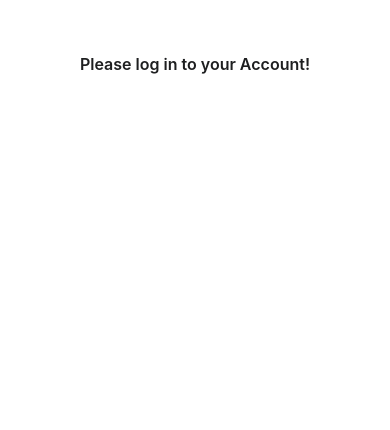
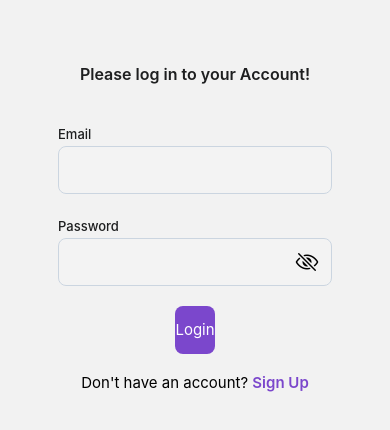
Before and after one commit to RahmanC/fastamoni, a React Native app: screen / in a window 390 px wide. Shown: the top 430 px of the page. Built offline with nearby package versions, Linux system fonts and the light colour scheme.

Commit message:
login screen and reusable button

```diff
--- a/src/configs/Colors.ts
+++ b/src/configs/Colors.ts
@@ -6,7 +6,8 @@ const Colors = {
   Purple: "#7B47CC",
   Yellow: "#F3C948",
   Border: "#CBD5E0",
-  Background: "#FAF4EE",
+  Background: "#F4F4FE",
+  InputBackground: "#FFFFFF20",
   androidShadow: "rgba(17, 17, 17, 0.2)",
   iosShadow: "rgba(17, 17, 17, 0.06)",
 };
--- /dev/null
+++ b/src/elements/AppButton/index.tsx
@@ -0,0 +1,37 @@
+import React from "react";
+import { StyleSheet, TouchableOpacity } from "react-native";
+
+import { Colors } from "configs";
+
+import Text from "elements/Text";
+import { ButtonProps } from "type/input";
+
+const AppButton = ({ title, onPress, style, styleText }: ButtonProps) => {
+  return (
+    <TouchableOpacity
+      style={[styles.container, style]}
+      activeOpacity={0.54}
+      onPress={onPress}
+    >
+      <Text style={[styles.title, styleText]} center type="H5">
+        {title}
+      </Text>
+    </TouchableOpacity>
+  );
+};
+
+export default AppButton;
+
+const styles = StyleSheet.create({
+  container: {
+    paddingVertical: 15,
+    minWidth: "100%",
+    borderRadius: 8,
+    alignItems: "center",
+    justifyContent: "center",
+    backgroundColor: Colors.Purple,
+  },
+  title: {
+    color: Colors.White,
+  },
+});
--- a/src/elements/TextInput/index.tsx
+++ b/src/elements/TextInput/index.tsx
@@ -37,7 +37,7 @@ export default ({
         style,
         {
           borderColor: Colors.Border,
-          backgroundColor: Colors.Background,
+          backgroundColor: Colors.InputBackground,
         },
         props.multiline && styles.multi,
       ]}
@@ -94,6 +94,7 @@ const styles = StyleSheet.create({
     borderWidth: 1,
     flexDirection: "row",
     alignItems: "center",
+    minWidth: "100%",
   },
   iconView: {
     width: 24,
--- a/src/elements/layout/Screen.tsx
+++ b/src/elements/layout/Screen.tsx
@@ -21,7 +21,7 @@ const styles = StyleSheet.create({
   screen: {
     paddingTop: Constants.statusBarHeight,
     flex: 1,
-    backgroundColor: Colors.White,
+    backgroundColor: Colors.Background,
   },
   view: {
     flex: 1,
--- a/src/screens/auth/Login.tsx
+++ b/src/screens/auth/Login.tsx
@@ -1,30 +1,100 @@
 import { ScrollView, StyleSheet, View } from "react-native";
-import React from "react";
+import React, { useCallback, useState } from "react";
 import Text from "elements/Text";
-import Screen from "elements/layout/Screen";
 import Constants from "expo-constants";
+import InputApp from "elements/InputApp";
+import { Ionicons } from "@expo/vector-icons";
+import { Colors } from "configs";
+import routes from "navigation/routes";
+import { useNavigation } from "@react-navigation/native";
+import AppButton from "elements/AppButton";
 
 export default function Login() {
+  const { navigate }: any = useNavigation();
+  const [email, setEmail] = useState("");
+  const [password, setPassword] = useState("");
+  const [visiblePassword, setVisiblePassword] = useState(false);
+
+  const onShowHidePassword = useCallback(() => {
+    setVisiblePassword((prev) => !prev);
+  }, []);
+
+  const onSignUp = useCallback(() => {
+    navigate(routes.SIGNUP);
+  }, [navigate]);
+
   return (
-    <Screen>
+    <View style={styles.container}>
       <ScrollView showsVerticalScrollIndicator={false}>
         <View style={styles.header}>
           <Text type="H4" style={styles.headerText}>
             Please log in to your Account!
           </Text>
+          <View style={styles.inputLogin}>
+            <InputApp title={"Email"} value={email} onChangeText={setEmail} />
+            <InputApp
+              title={"Password"}
+              value={password}
+              onChangeText={setPassword}
+              secureTextEntry={!visiblePassword}
+              marginTop={24}
+              icon={
+                <Ionicons
+                  name={
+                    visiblePassword ? "md-eye-outline" : "md-eye-off-outline"
+                  }
+                  size={24}
+                  color="black"
+                />
+              }
+              isShowIcon
+              iconPress={onShowHidePassword}
+            />
+          </View>
+          <View style={styles.button}>
+            <AppButton title="Login" />
+          </View>
+
+          <View style={styles.signUp}>
+            <Text type="H5" color={Colors.Black}>
+              Don't have an account?{" "}
+              <Text
+                type="H5"
+                color={Colors.Purple}
+                style={{ fontWeight: "600" }}
+                onPress={onSignUp}
+              >
+                Sign Up
+              </Text>
+            </Text>
+          </View>
         </View>
       </ScrollView>
-    </Screen>
+    </View>
   );
 }
 
 const styles = StyleSheet.create({
+  button: {
+    marginVertical: 20,
+  },
+  container: {
+    flex: 1,
+    paddingHorizontal: 50,
+  },
   header: {
     alignSelf: "center",
     alignItems: "center",
-    marginTop: Constants.statusBarHeight + 52,
+    marginTop: Constants.statusBarHeight + 62,
   },
   headerText: {
     fontWeight: "600",
   },
+  inputLogin: {
+    marginTop: 40,
+  },
+  signUp: {
+    alignSelf: "center",
+    justifyContent: "flex-end",
+  },
 });
```
Also changed, not shown: src/type/input.ts (+9 -0 lines).
